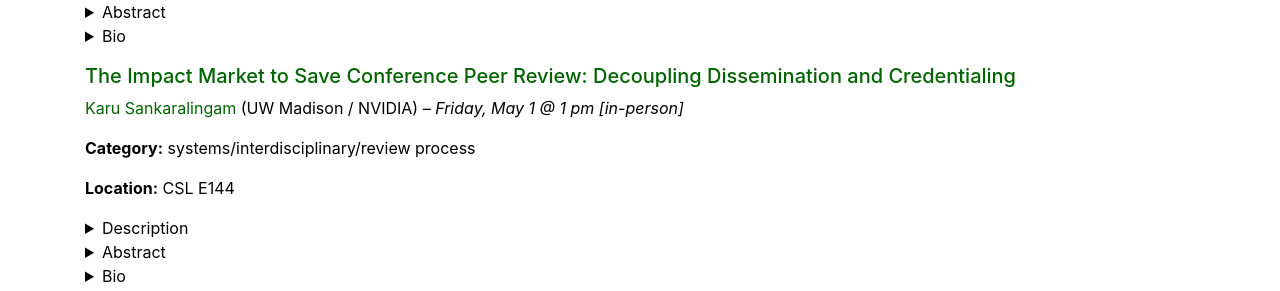
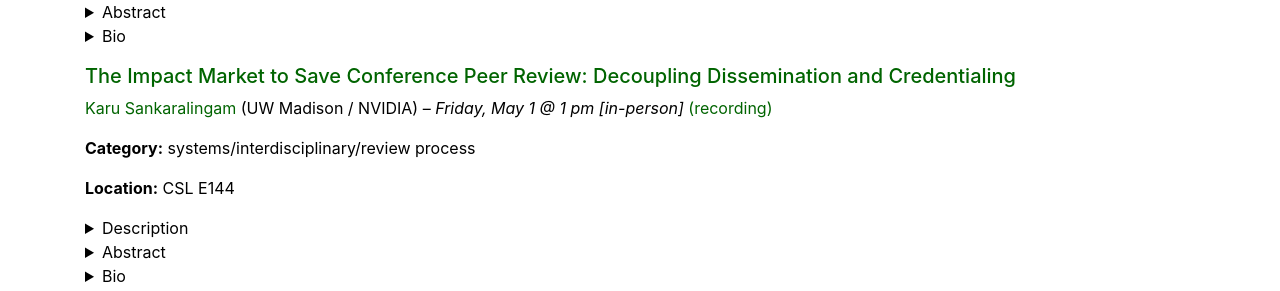
Before and after one commit to umass-solar/umass-solar.github.io, a Jekyll site: the page built from ai-era.md, in a window 1280 px wide and 900 px high, scrolled down 2045 px. Shown: the part 420-711 px from the top of the window. Built offline with Jekyll 4.4.1, drawn with Linux system fonts in a browser that asks for light colours.

Commit message:
Add recording link for Karu Sankaralingam's presentation
Added a link to the recording of the conference presentation by Karu Sankaralingam.

```diff
--- a/ai-era.md
+++ b/ai-era.md
@@ -273,7 +273,7 @@ Calibration serves as a trustworthy interface between prediction and decision ma
 
 ##### [The Impact Market to Save Conference Peer Review: Decoupling Dissemination and Credentialing](https://arxiv.org/abs/2512.14104)
 
-[Karu Sankaralingam](https://karu.sites.cs.wisc.edu/wiki/) (UW Madison / NVIDIA) --  *Friday, May 1  @ 1 pm [in-person]*
+[Karu Sankaralingam](https://karu.sites.cs.wisc.edu/wiki/) (UW Madison / NVIDIA) --  *Friday, May 1  @ 1 pm [in-person]* [(recording)](https://umass.sharepoint.com/:v:/s/CICSVideos/IQDmB7JGH7NJTLrBEsW8_KqnAbjkupsOdIqOGdQamG76f3M?nav=eyJyZWZlcnJhbEluZm8iOnsicmVmZXJyYWxBcHAiOiJTdHJlYW1XZWJBcHAiLCJyZWZlcnJhbFZpZXciOiJTaGFyZURpYWxvZy1MaW5rIiwicmVmZXJyYWxBcHBQbGF0Zm9ybSI6IldlYiIsInJlZmVycmFsTW9kZSI6InZpZXcifX0%3D&e=o1lnfG)
 
 **Category:** systems/interdisciplinary/review process
 
```
